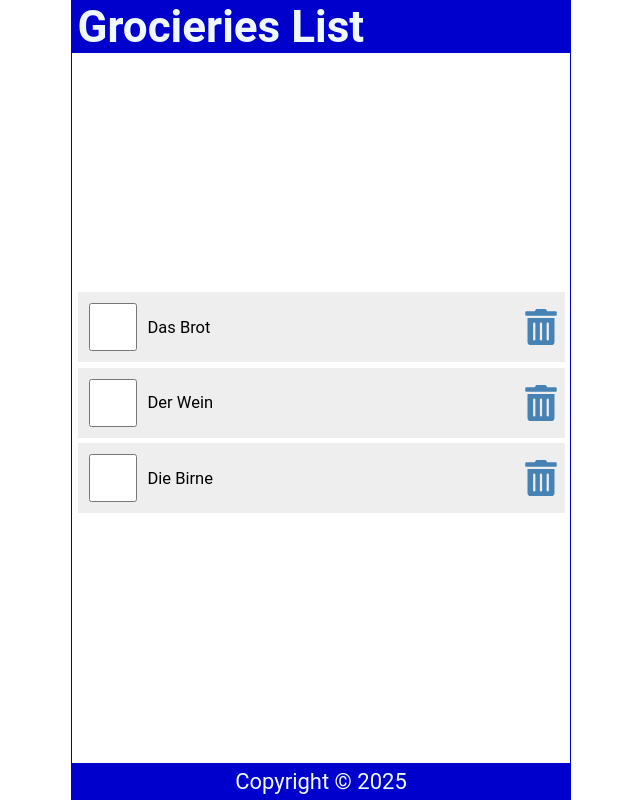
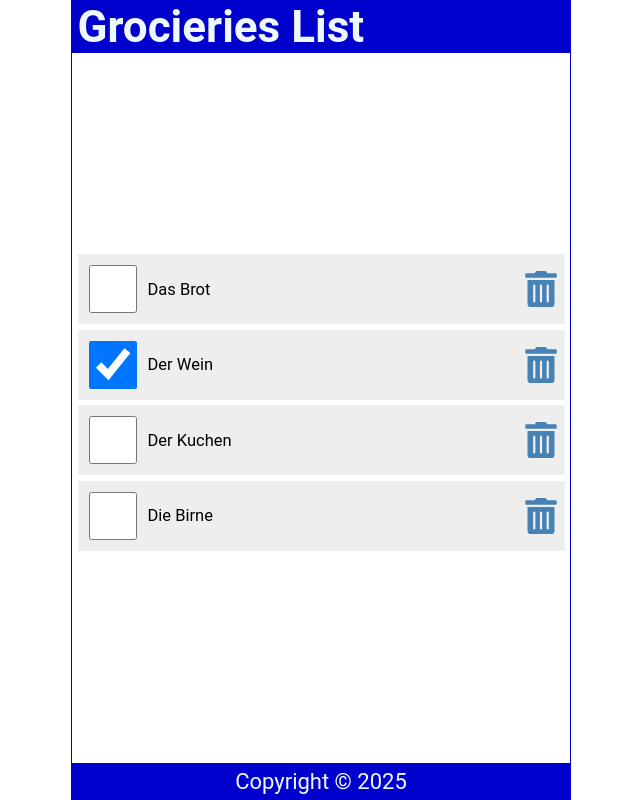
Before and after one commit to dilmurodb/react-tutorial, a React (Create React App) app: page / in a window 1280 px wide. Shown: the whole page, without its empty margins (319-959 px from the left). Built offline with nearby package versions, Linux system fonts and the light colour scheme.

Commit message:
feat: implement handleCheck functionality

```diff
--- a/src/Content.js
+++ b/src/Content.js
@@ -11,16 +11,26 @@
             item: "Das Brot"
         },
         {
-            id: 1,
-            checked: false,
+            id: 2,
+            checked: true,
             item: "Der Wein"
         },
         {
-            id: 1,
+            id: 3,
+            checked: false,
+            item: "Der Kuchen"
+        },
+        {
+            id: 4,
             checked: false,
             item: "Die Birne"
         }
     ])
+
+    const handleCheck = (id) => {
+        const listItems = items.map((item) => item.id === id ? { ...item, checked: !item.checked } : item)
+        setItems(listItems)
+    }
 
 
 
@@ -31,6 +41,7 @@
                 <li className="item" key={item.id}>
                     <input
                         type="checkbox"
+                        onChange={() => handleCheck(item.id)}
                         checked={item.checked}
                     />
                     <label>{item.item}</label>
```
